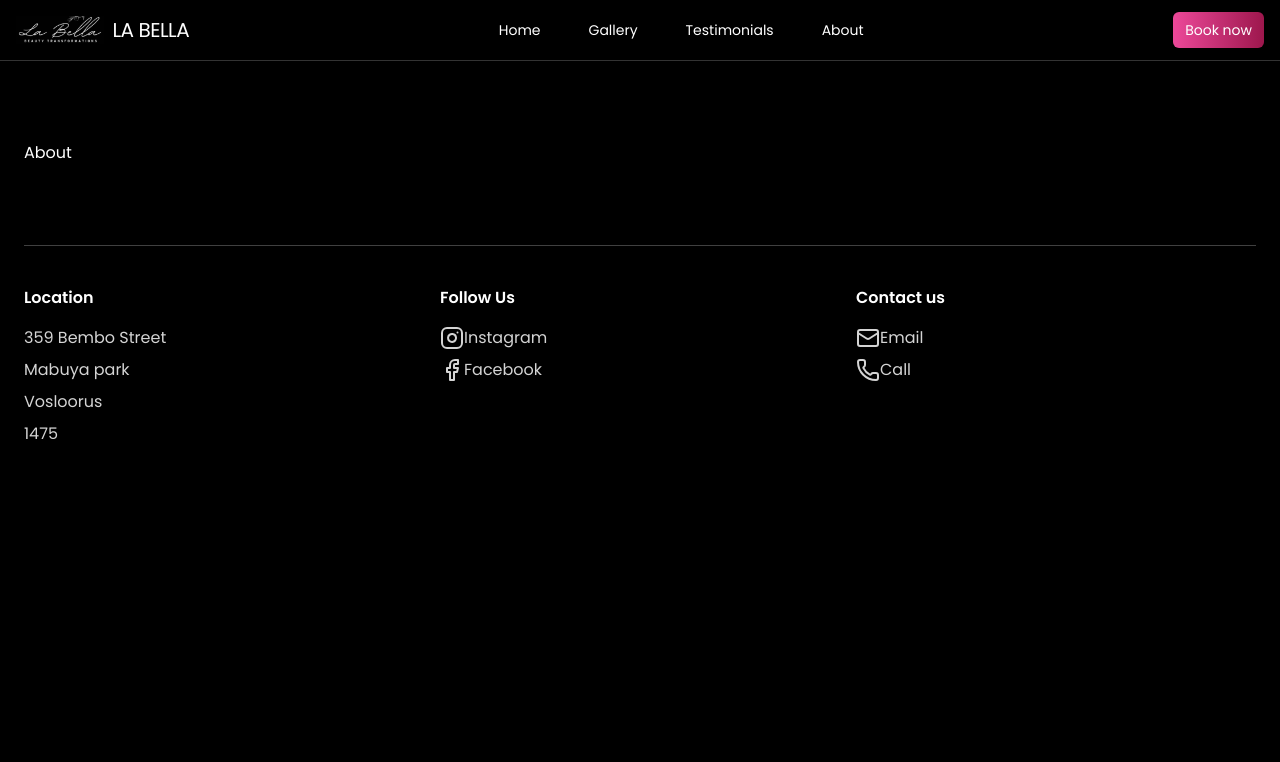
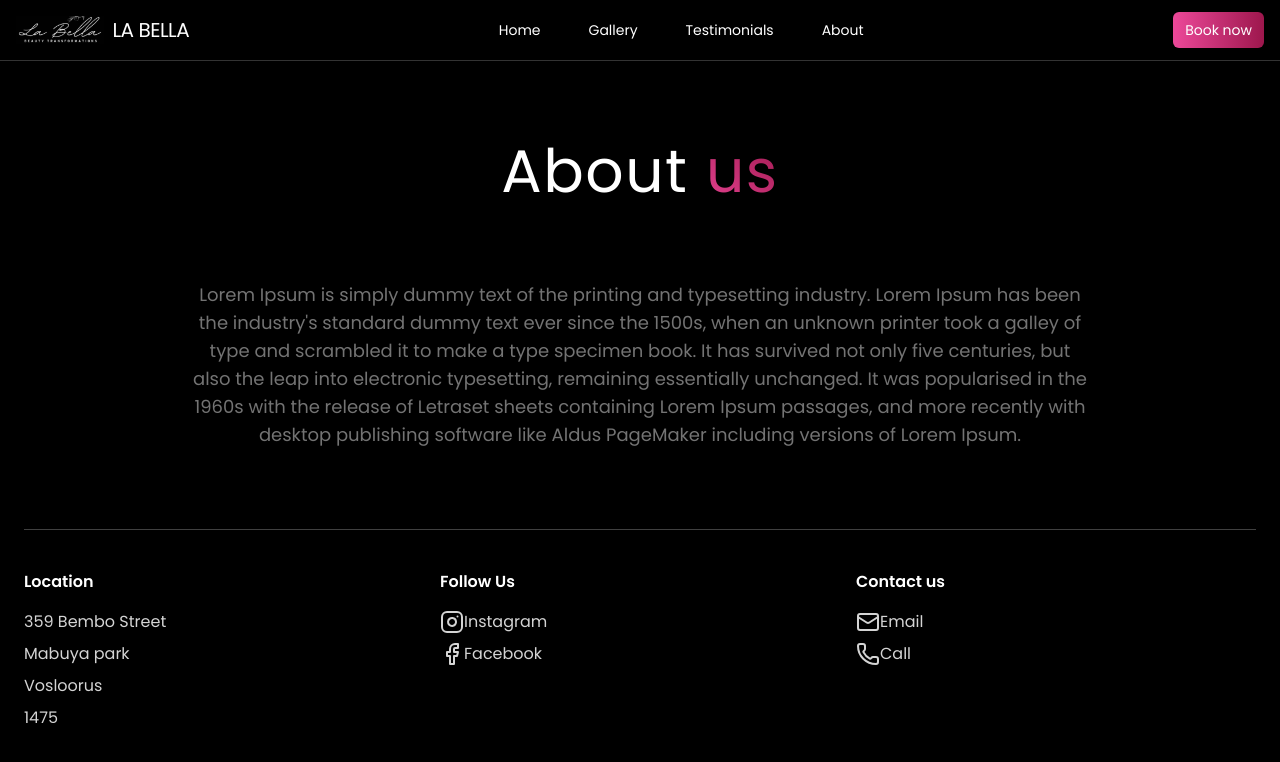
Before and after one commit to Fezao187/Landing_Page, a React (Create React App) app in the folder client/user/: page /about in a window 1280 px wide. Shown: the top 762 px of the page. Built offline with nearby package versions, Linux system fonts and the light colour scheme.

Commit message:
ABout section

```diff
--- a/client/user/src/views/About.jsx
+++ b/client/user/src/views/About.jsx
@@ -2,7 +2,20 @@ import React from 'react'
 
 const About = () => {
   return (
-    <div>About</div>
+    <div>
+      <h2 className='text-3xl sm:text-5xl lg:text-6xl
+      text-center tracking-wide mb-10 lg:mb-20'>About
+      <span className='bg-gradient-to-tr from-pink-500
+      to-pink-800 text-transparent bg-clip-text'>
+        {' '}us</span></h2>
+        <p className='text-lg text-center text-neutral-500 max-w-4xl mx-auto'>
+          Lorem Ipsum is simply dummy text of the printing and
+          typesetting industry. Lorem Ipsum has been the industry's
+          standard dummy text ever since the 1500s, when an unknown
+          printer took a galley of type and scrambled it to make a type
+          specimen book. It has survived not only five centuries, but also the leap into electronic typesetting, remaining essentially unchanged. It was popularised in the 1960s with the release of Letraset sheets containing Lorem Ipsum passages, and more recently with desktop publishing software like Aldus PageMaker including versions of Lorem Ipsum.
+        </p>
+    </div>
   )
 }
 
```
